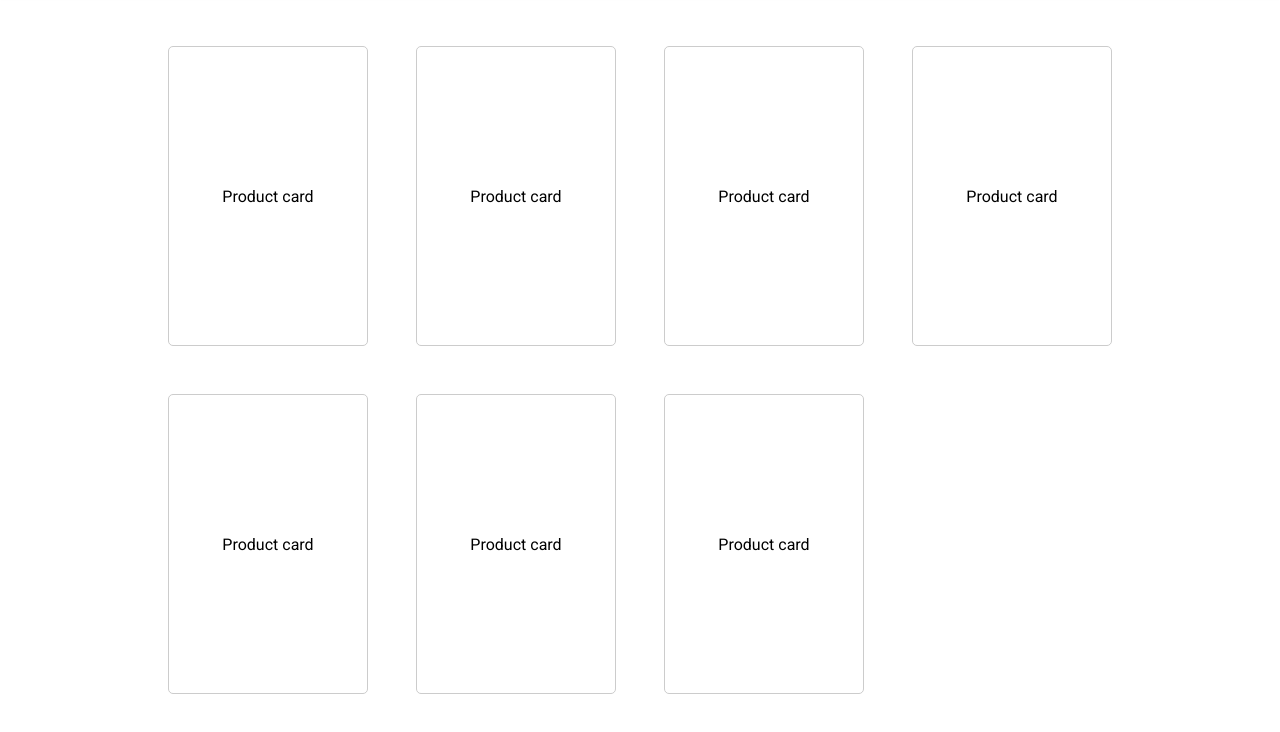
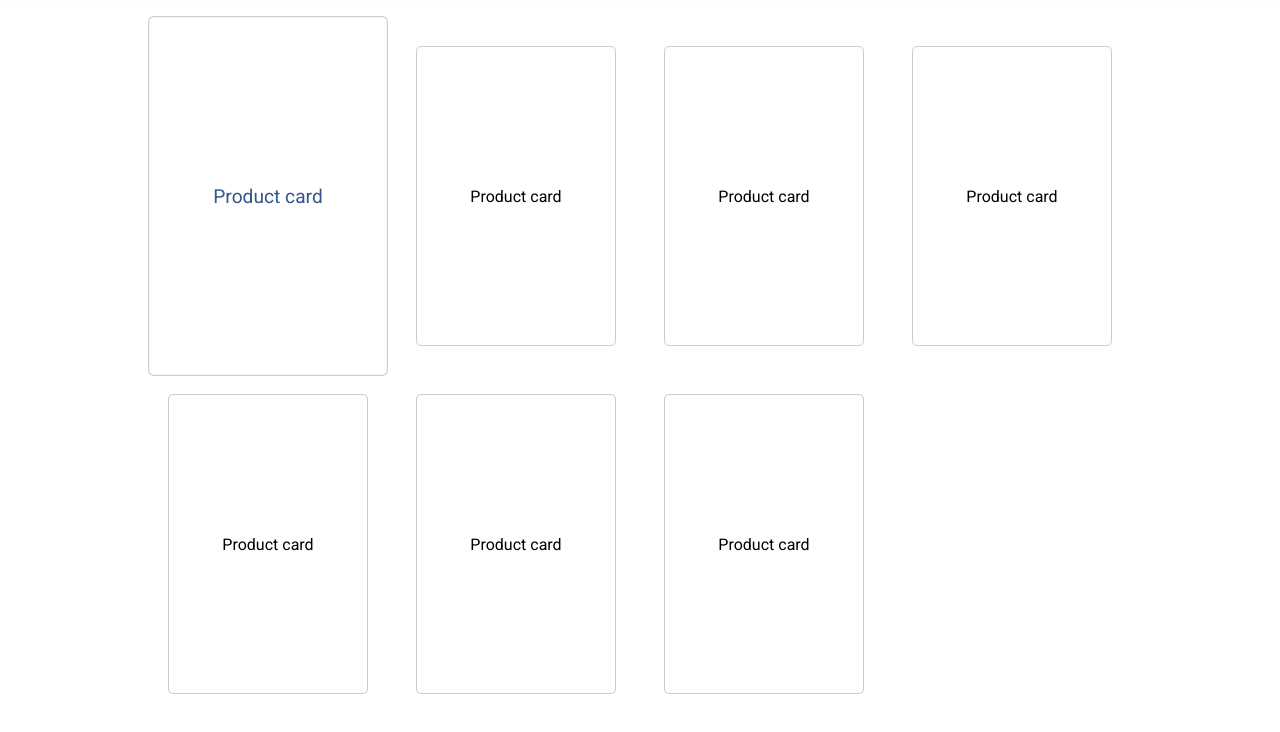
Before and after one commit to oolcha/layout_catalog_hovers-git, a website built with Parcel: page src/index.html in a window 1280 px wide. In both pictures the pointer is over the element 268 px from the left and 260 px from the top of the page. Shown: the part 64-796 px from the top of the page. Built offline with nearby package versions, Linux system fonts and the light colour scheme.

Commit message:
solution

```diff
--- a/src/styles/blocks/catalog.scss
+++ b/src/styles/blocks/catalog.scss
@@ -1,7 +1,6 @@
 .catalog {
   display: flex;
   flex-wrap: wrap;
-
   max-width: 944px;
   margin: 0 auto;
   padding: 50px 0;
@@ -18,8 +17,15 @@
     border-radius: 5px;
     margin-bottom: 48px;
 
+    transition: ease 300ms;
+
     &:not(:nth-child(4n)) {
       margin-right: 48px;
     }
+
+    &:hover {
+      color: #34568b;
+      transform: scale(120%);
+    }
   }
 }
--- a/src/styles/blocks/header.scss
+++ b/src/styles/blocks/header.scss
@@ -27,8 +27,14 @@
     list-style: none;
     line-height: 60px;
 
+    transition: ease 300ms;
+
     &:not(:last-child) {
       margin-right: 20px;
+    }
+
+    &:hover {
+      color: #00acdc;
     }
   }
 
```
Also changed, not shown: readme.md.
